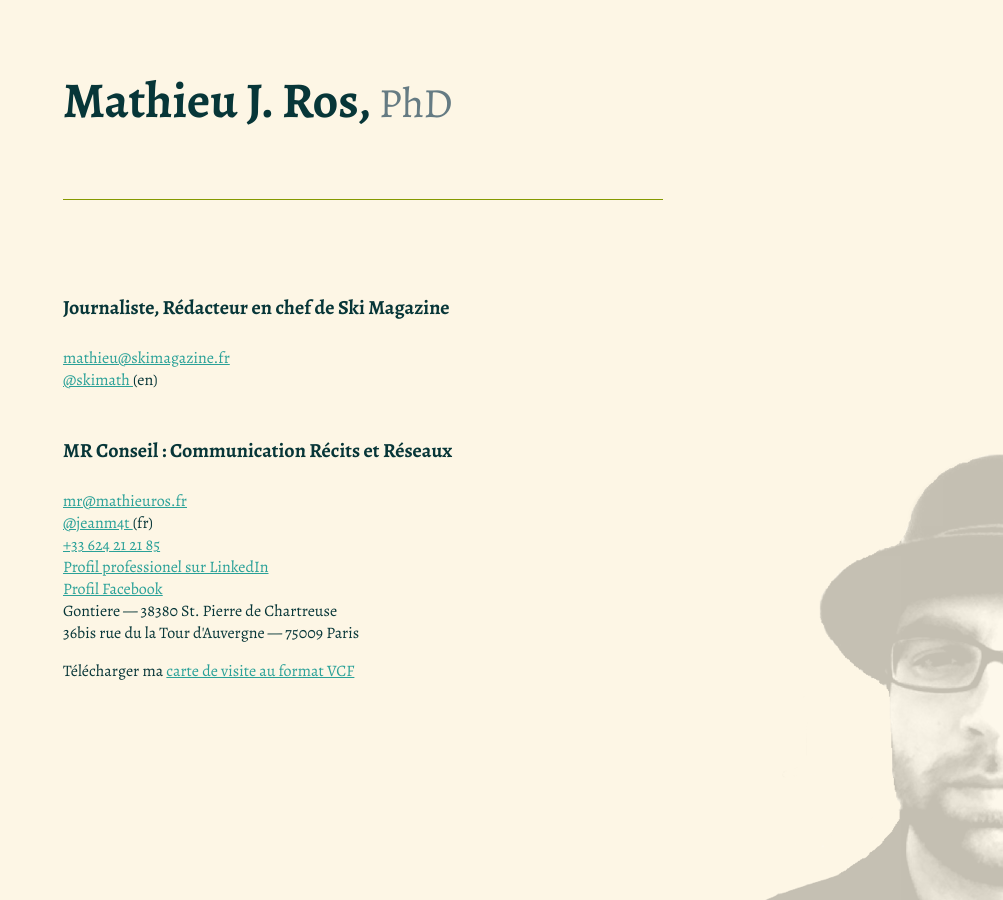
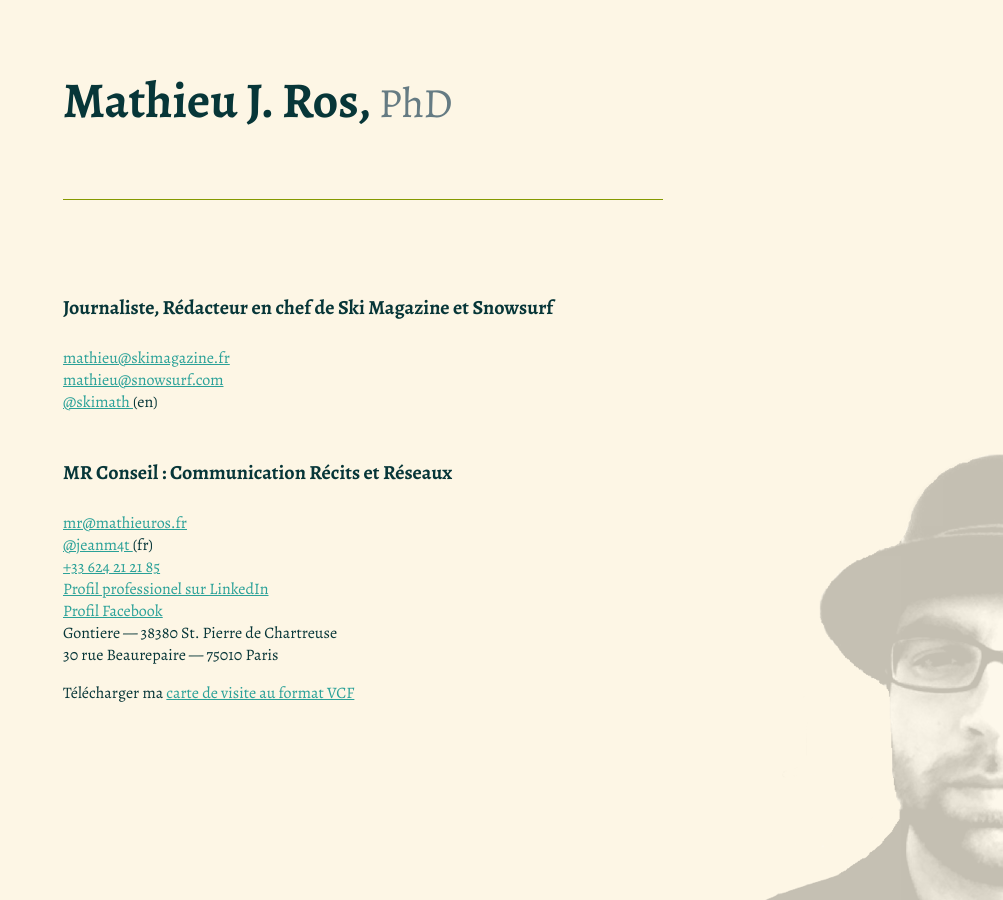
Before and after one commit to tonio/ros, a Jekyll site: the page index.html, which Jekyll copies as it is, in a window 1280 px wide. Shown: the whole page, without its empty margins (277-1280 px from the left). Built offline with Jekyll 4.4.1, drawn with Linux system fonts in a browser that asks for light colours.

Commit message:
mise à jour index.html
adresse postale et snowsurf

```diff
--- a/index.html
+++ b/index.html
@@ -14,10 +14,13 @@
             </h1>
         </section>
         <section>
-            <h2>Journaliste, Rédacteur en chef de Ski Magazine</h2>
+            <h2>Journaliste, Rédacteur en chef de Ski Magazine et Snowsurf</h2>
             <p>
                 <a href="mailto:">
                     <i class="icon-mail"></i>mathieu@skimagazine.fr
+                </a><br>
+                 <a href="mailto:">
+                    <i class="icon-mail"></i>mathieu@snowsurf.com
                 </a><br>
                 <a href="http://twitter.com/skimath">
                     <i class="icon-twitter"></i>@skimath
@@ -42,7 +45,7 @@
                 </a>
 
                 Gontiere — 38380 St. Pierre de Chartreuse<br>
-                36bis rue du la Tour d'Auvergne — 75009 Paris<br>
+                30 rue Beaurepaire — 75010 Paris<br>
             </p>
             <p>Télécharger ma <a href="MathieuRos.vcf">carte de visite au format VCF</a></p>
         </section>
```
